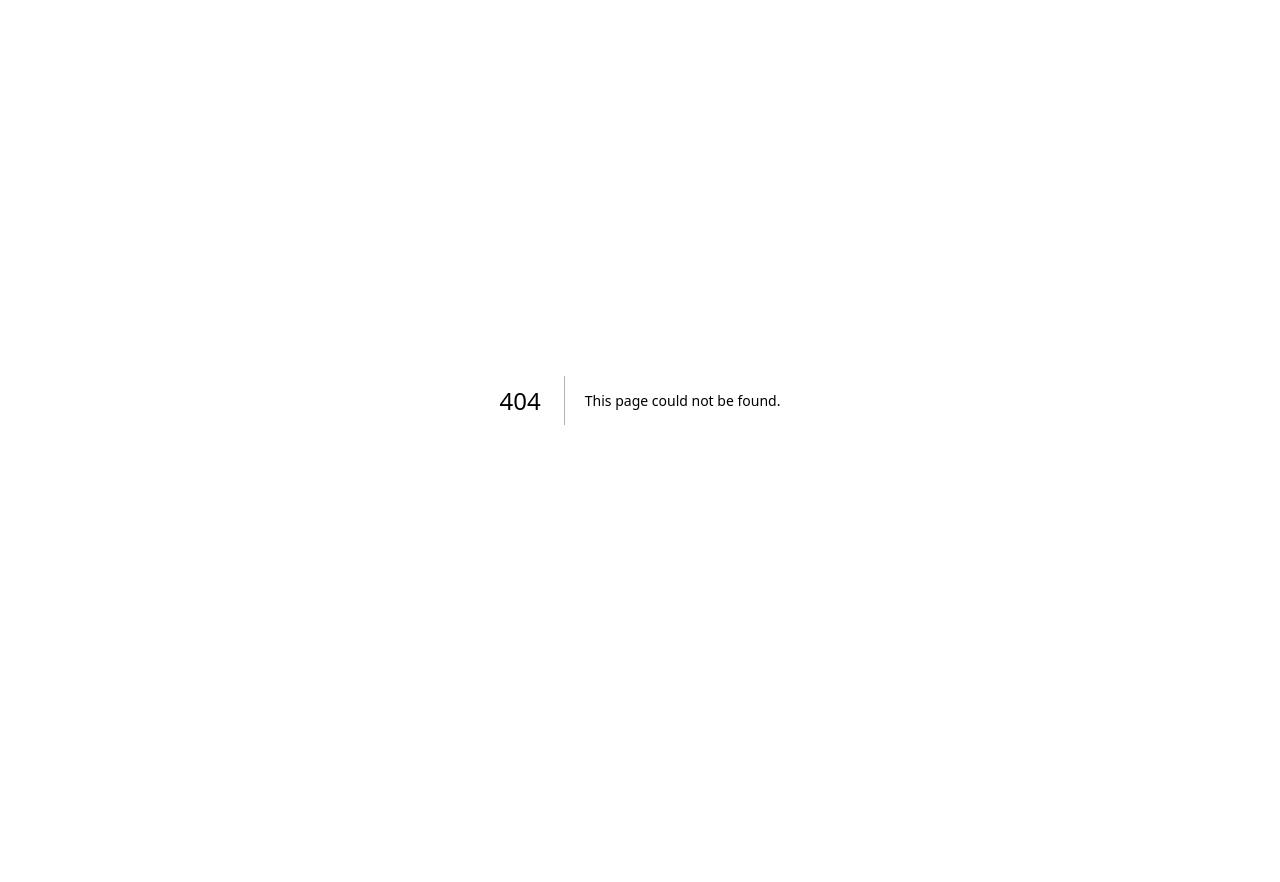
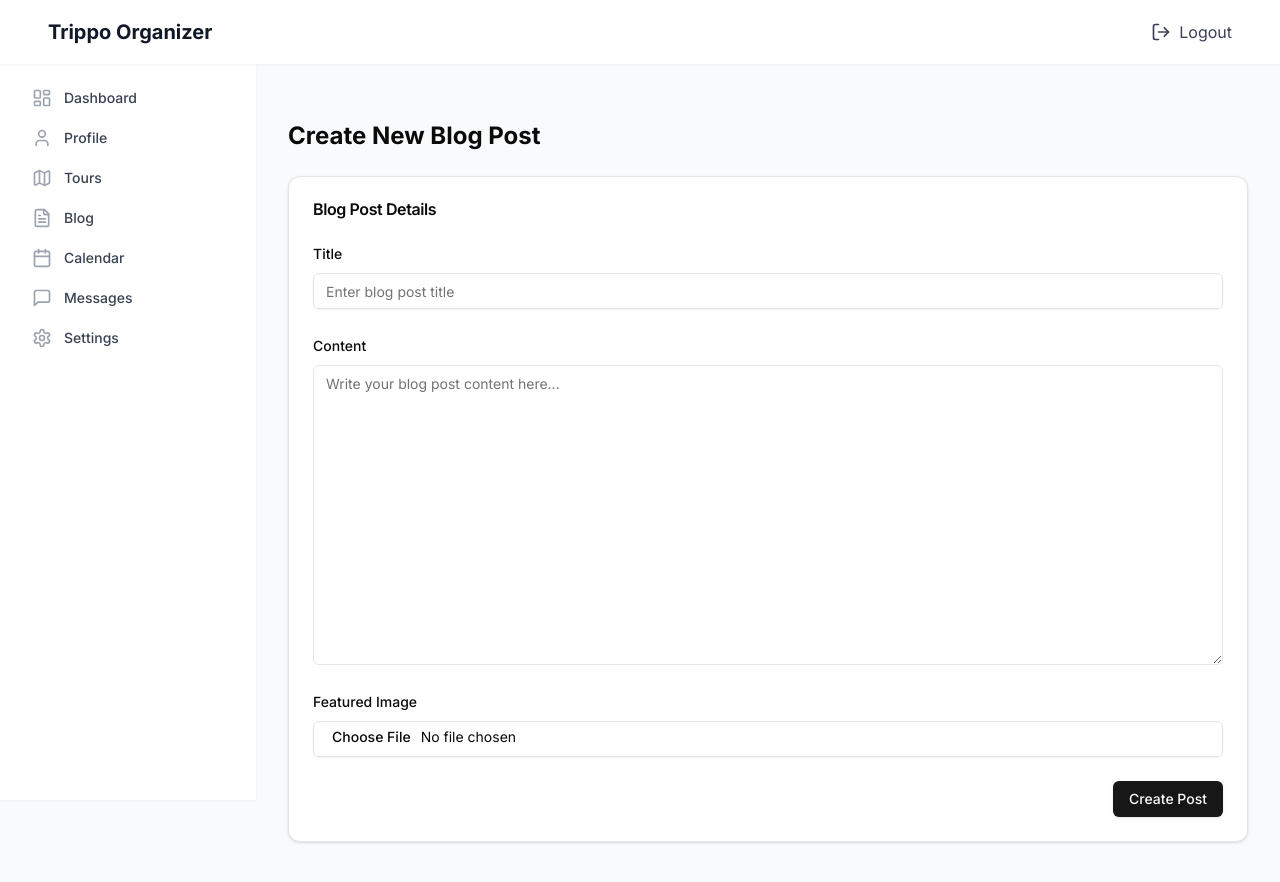
Before and after one commit to muhammadabdumalikov/tripgo, a Next.js app: page /dashboard/blog/create in a window 1280 px wide. Before the commit this address had no page. Shown: the top 882 px of the page. Before the commit the page ends 800 px from the top, so only its background shows below. Built offline with nearby package versions, Linux system fonts and the light colour scheme; sample sign-in values are in the browser's storage.

Commit message:
change width

```diff
--- a/app/(client)/tour/[id]/page.tsx
+++ b/app/(client)/tour/[id]/page.tsx
@@ -91,7 +91,7 @@ function MediaGallery({
   return (
     <>
       {/* Main Gallery Grid */}
-      <div className="relative h-[75vh] max-w-7xl mx-auto mt-28">
+      <div className="relative h-[75vh] max-w-7xl mx-auto mt-32">
         <div className="mx-auto h-full w-full">
           <div className="flex h-full gap-1">
             {/* Main Large Image */}
--- /dev/null
+++ b/app/(organizer)/dashboard/blog/[id]/page.tsx
@@ -0,0 +1,113 @@
+'use client';
+
+import { Button } from "@/components/ui/button";
+import { Card, CardContent, CardHeader, CardTitle } from "@/components/ui/card";
+import { Input } from "@/components/ui/input";
+import { Label } from "@/components/ui/label";
+import { Textarea } from "@/components/ui/textarea";
+import Link from "next/link";
+import { useState } from "react";
+
+interface EditBlogPostPageProps {
+  params: {
+    id: string;
+  };
+}
+
+export default function EditBlogPostPage({ params }: EditBlogPostPageProps) {
+  const [formData, setFormData] = useState({
+    title: 'Sample Blog Post',
+    content: 'This is a sample blog post content...',
+  });
+
+  const handleSubmit = async (e: React.FormEvent) => {
+    e.preventDefault();
+    // TODO: Implement blog post update
+    console.log('Form submitted:', formData);
+  };
+
+  const handleChange = (
+    e: React.ChangeEvent<HTMLInputElement | HTMLTextAreaElement>
+  ) => {
+    const { name, value } = e.target;
+    setFormData((prev) => ({
+      ...prev,
+      [name]: value,
+    }));
+  };
+
+  const handleDelete = async () => {
+    // TODO: Implement blog post deletion
+    console.log('Deleting post:', params.id);
+  };
+
+  return (
+    <div className="container mx-auto py-6">
+      <div className="flex justify-between items-center mb-6">
+        <h1 className="text-2xl font-bold">Edit Blog Post</h1>
+        <Link href="/dashboard/blog">
+          <Button variant="outline">Back to Blog Management</Button>
+        </Link>
+      </div>
+
+      <Card>
+        <CardHeader>
+          <CardTitle>Edit Blog Post Details</CardTitle>
+        </CardHeader>
+        <CardContent>
+          <form onSubmit={handleSubmit} className="space-y-6">
+            <div className="space-y-2">
+              <Label htmlFor="title">Title</Label>
+              <Input
+                id="title"
+                name="title"
+                placeholder="Enter blog post title"
+                value={formData.title}
+                onChange={handleChange}
+                required
+              />
+            </div>
+
+            <div className="space-y-2">
+              <Label htmlFor="content">Content</Label>
+              <Textarea
+                id="content"
+                name="content"
+                placeholder="Write your blog post content here..."
+                value={formData.content}
+                onChange={handleChange}
+                className="min-h-[300px] resize-y"
+                required
+              />
+            </div>
+
+            <div className="space-y-2">
+              <Label htmlFor="image">Featured Image</Label>
+              <Input
+                id="image"
+                name="image"
+                type="file"
+                accept="image/*"
+                className="cursor-pointer"
+              />
+              <p className="text-sm text-gray-500">
+                Current image: sample-image.jpg
+              </p>
+            </div>
+
+            <div className="flex justify-end gap-2">
+              <Button
+                type="button"
+                variant="destructive"
+                onClick={handleDelete}
+              >
+                Delete Post
+              </Button>
+              <Button type="submit">Save Changes</Button>
+            </div>
+          </form>
+        </CardContent>
+      </Card>
+    </div>
+  );
+}
--- /dev/null
+++ b/app/(organizer)/dashboard/blog/create/page.tsx
@@ -0,0 +1,88 @@
+'use client';
+
+import { Button } from "@/components/ui/button";
+import { Card, CardContent, CardHeader, CardTitle } from "@/components/ui/card";
+import { Input } from "@/components/ui/input";
+import { Label } from "@/components/ui/label";
+import { Textarea } from "@/components/ui/textarea";
+import { useState } from "react";
+
+export default function CreateBlogPostPage() {
+  const [formData, setFormData] = useState({
+    title: '',
+    content: '',
+  });
+
+  const handleSubmit = async (e: React.FormEvent) => {
+    e.preventDefault();
+    // TODO: Implement blog post creation
+    console.log('Form submitted:', formData);
+  };
+
+  const handleChange = (
+    e: React.ChangeEvent<HTMLInputElement | HTMLTextAreaElement>
+  ) => {
+    const { name, value } = e.target;
+    setFormData((prev) => ({
+      ...prev,
+      [name]: value,
+    }));
+  };
+
+  return (
+    <div className="container mx-auto py-6">
+      <div className="flex justify-between items-center mb-6">
+        <h1 className="text-2xl font-bold">Create New Blog Post</h1>
+      </div>
+
+      <Card>
+        <CardHeader>
+          <CardTitle>Blog Post Details</CardTitle>
+        </CardHeader>
+        <CardContent>
+          <form onSubmit={handleSubmit} className="space-y-6">
+            <div className="space-y-2">
+              <Label htmlFor="title">Title</Label>
+              <Input
+                id="title"
+                name="title"
+                placeholder="Enter blog post title"
+                value={formData.title}
+                onChange={handleChange}
+                required
+              />
+            </div>
+
+            <div className="space-y-2">
+              <Label htmlFor="content">Content</Label>
+              <Textarea
+                id="content"
+                name="content"
+                placeholder="Write your blog post content here..."
+                value={formData.content}
+                onChange={handleChange}
+                className="min-h-[300px] resize-y"
+                required
+              />
+            </div>
+
+            <div className="space-y-2">
+              <Label htmlFor="image">Featured Image</Label>
+              <Input
+                id="image"
+                name="image"
+                type="file"
+                accept="image/*"
+                className="cursor-pointer"
+              />
+            </div>
+
+            <div className="flex justify-end">
+              <Button type="submit">Create Post</Button>
+            </div>
+          </form>
+        </CardContent>
+      </Card>
+    </div>
+  );
+}
--- /dev/null
+++ b/app/(organizer)/dashboard/blog/page.tsx
@@ -0,0 +1,44 @@
+import { Button } from "@/components/ui/button";
+import { Card, CardContent, CardHeader, CardTitle } from "@/components/ui/card";
+import { Plus } from "lucide-react";
+import Link from "next/link";
+
+export default function BlogManagementPage() {
+  return (
+    <div className="container mx-auto py-6">
+      <div className="flex justify-between items-center mb-6">
+        <h1 className="text-2xl font-bold">Blog Management</h1>
+        <Link href="/dashboard/blog/create">
+          <Button>
+            <Plus className="mr-2 h-4 w-4" />
+            Create New Post
+          </Button>
+        </Link>
+      </div>
+
+      <div className="grid gap-4">
+        {/* Blog posts will be listed here */}
+        <Card>
+          <CardHeader>
+            <CardTitle>Blog Posts</CardTitle>
+          </CardHeader>
+          <CardContent>
+            <div className="space-y-4">
+              {/* Sample blog post - will be replaced with actual data */}
+              <div className="flex items-center justify-between p-4 border rounded-lg">
+                <div>
+                  <h3 className="font-medium">Sample Blog Post</h3>
+                  <p className="text-sm text-gray-500">Published on April 24, 2024</p>
+                </div>
+                <div className="flex gap-2">
+                  <Button variant="outline" size="sm">Edit</Button>
+                  <Button variant="destructive" size="sm">Delete</Button>
+                </div>
+              </div>
+            </div>
+          </CardContent>
+        </Card>
+      </div>
+    </div>
+  );
+}
--- a/app/(organizer)/dashboard/layout.tsx
+++ b/app/(organizer)/dashboard/layout.tsx
@@ -13,13 +13,15 @@ import {
   Settings,
   LogOut,
   Menu,
-  X
+  X,
+  FileText
 } from 'lucide-react';
 
 const navigation = [
   { name: 'Dashboard', href: '/dashboard', icon: LayoutDashboard },
   { name: 'Profile', href: '/dashboard/profile', icon: User },
   { name: 'Tours', href: '/dashboard/tours', icon: Map },
+  { name: 'Blog', href: '/dashboard/blog', icon: FileText },
   { name: 'Calendar', href: '/dashboard/calendar', icon: Calendar },
   { name: 'Messages', href: '/dashboard/messages', icon: MessageSquare },
   { name: 'Settings', href: '/dashboard/settings', icon: Settings },
--- a/components/(client)/layout/Navbar/Nav.tsx
+++ b/components/(client)/layout/Navbar/Nav.tsx
@@ -23,7 +23,7 @@ const Nav = () => {
   return (
     <div className={`${isHomePage
         ? navBg ? 'bg-white shadow-sm' : 'bg-transparent'
-        : 'bg-white'
+        : 'bg-white shadow-sm'
       } transition-all duration-200 h-[12vh] z-[1000] fixed w-full`}>
       <div className='flex items-center h-full w-[90%] xl:w-[80%] mx-auto'>
         {/* LOGO */}
--- a/components/features/home/Stories/Stories.tsx
+++ b/components/features/home/Stories/Stories.tsx
@@ -58,7 +58,7 @@ const Stories = () => {
           <h2 className="text-2xl font-bold">Travel Stories</h2>
         </div>
 
-        <div className="w-full pt-2 pb-8 flex items-center space-x-14 overflow-x-auto">
+        <div className="w-full pt-2 pb-8 flex items-center space-x-14 overflow-x-auto scrollbar-hide">
           {stories.map((story) => (
             <div
               key={story.id}
@@ -90,7 +90,7 @@ const Stories = () => {
 
       <Dialog open={isModalOpen} onOpenChange={setIsModalOpen}>
         {selectedStory && (
-          <div className="fixed inset-0 bg-black bg-opacity-90 z-[9999] flex items-center justify-center">
+          <div className="fixed inset-0 bg-black bg-opacity-80 z-[9999] flex items-center justify-center">
             <button
               onClick={closeStory}
               className="absolute top-4 right-4 text-white hover:text-gray-300 z-[10000]"
--- a/components/shared/ui/SearchBox.tsx
+++ b/components/shared/ui/SearchBox.tsx
@@ -31,7 +31,7 @@ const SearchBox = ({ onSearch }: SearchBoxProps) => {
   };
 
   return (
-    <div className="my-2 md:flex md:items-center bg-white md:rounded-full rounded-2xl shadow-sm border border-gray-100 hover:shadow-lg transition-shadow duration-200">
+    <div className="my-2 md:flex md:items-center bg-white md:rounded-full rounded-2xl shadow-sm border border-gray-100 hover:shadow-md transition-shadow duration-200">
       <div className="flex flex-col md:flex-row w-full">
         {/* Location */}
         <div className="flex-1 px-6 py-4 md:py-1 border-b md:border-b-0 md:border-r border-gray-200">
--- /dev/null
+++ b/components/ui/textarea.tsx
@@ -0,0 +1,24 @@
+import * as React from "react"
+
+import { cn } from "@/lib/utils"
+
+export interface TextareaProps
+  extends React.TextareaHTMLAttributes<HTMLTextAreaElement> {}
+
+const Textarea = React.forwardRef<HTMLTextAreaElement, TextareaProps>(
+  ({ className, ...props }, ref) => {
+    return (
+      <textarea
+        className={cn(
+          "flex min-h-[80px] w-full rounded-md border border-input bg-background px-3 py-2 text-sm ring-offset-background placeholder:text-muted-foreground focus-visible:outline-none focus-visible:ring-2 focus-visible:ring-ring focus-visible:ring-offset-2 disabled:cursor-not-allowed disabled:opacity-50",
+          className
+        )}
+        ref={ref}
+        {...props}
+      />
+    )
+  }
+)
+Textarea.displayName = "Textarea"
+
+export { Textarea }
```
